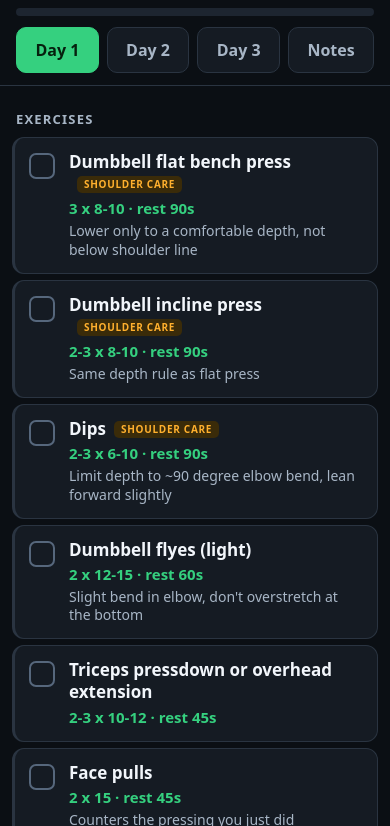
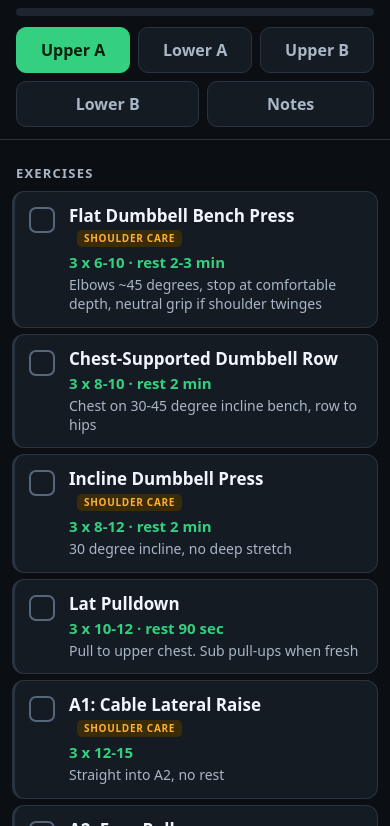
Before and after one commit to tahsin-choudhury/gym-checklist, a plain HTML site: page index.html in a window 390 px wide. Shown: the part 66-892 px from the top of the page. Drawn offline with Linux system fonts and the light colour scheme.

Commit message:
Replace program with 4-day upper/lower hypertrophy split
Dumbbell-first program: Upper A, Lower A, Upper B, Lower B. Supersets marked
A1/A2 and B1/B2, with rest only on the second movement of each pair. Notes
gain equipment rules, double-progression, superset and scheduling sections;
shoulder rules updated (no dips, neutral grip, ear-level overhead pressing).

Tab bar now wraps to a second row so five tabs fit a phone without scrolling.

Co-Authored-By: Claude Opus 5 <noreply@anthropic.com>

```diff
--- a/data.js
+++ b/data.js
@@ -4,7 +4,7 @@
    Exercise fields:
      name     (required) exercise name
      sets     (optional) e.g. "3 x 8-10"
-     rest     (optional) e.g. "90s"
+     rest     (optional) e.g. "2-3 min"   (omit on the first half of a superset)
      cue      (optional) short form/technique reminder
      shoulder (optional) true = flagged with a SHOULDER CARE badge
    Days: add/remove objects in DAYS; tabs are generated automatically.
@@ -21,60 +21,87 @@ const WARMUP = [
 
 const DAYS = [
   {
-    id: "day1",
-    tab: "Day 1",
-    title: "Chest + Triceps",
+    id: "upperA",
+    tab: "Upper A",
+    title: "Chest & Row Focus",
     exercises: [
-      { name: "Dumbbell flat bench press", sets: "3 x 8-10", rest: "90s",
-        cue: "Lower only to a comfortable depth, not below shoulder line", shoulder: true },
-      { name: "Dumbbell incline press", sets: "2-3 x 8-10", rest: "90s",
-        cue: "Same depth rule as flat press", shoulder: true },
-      { name: "Dips", sets: "2-3 x 6-10", rest: "90s",
-        cue: "Limit depth to ~90 degree elbow bend, lean forward slightly", shoulder: true },
-      { name: "Dumbbell flyes (light)", sets: "2 x 12-15", rest: "60s",
-        cue: "Slight bend in elbow, don't overstretch at the bottom" },
-      { name: "Triceps pressdown or overhead extension", sets: "2-3 x 10-12", rest: "45s" },
-      { name: "Face pulls", sets: "2 x 15", rest: "45s",
-        cue: "Counters the pressing you just did" },
-      { name: "Dumbbell external rotation", sets: "2 x 12-15 / side", rest: "45s",
-        cue: "Light dumbbell only, cuff-specific", shoulder: true }
+      { name: "Flat Dumbbell Bench Press", sets: "3 x 6-10", rest: "2-3 min",
+        cue: "Elbows ~45 degrees, stop at comfortable depth, neutral grip if shoulder twinges",
+        shoulder: true },
+      { name: "Chest-Supported Dumbbell Row", sets: "3 x 8-10", rest: "2 min",
+        cue: "Chest on 30-45 degree incline bench, row to hips" },
+      { name: "Incline Dumbbell Press", sets: "3 x 8-12", rest: "2 min",
+        cue: "30 degree incline, no deep stretch", shoulder: true },
+      { name: "Lat Pulldown", sets: "3 x 10-12", rest: "90 sec",
+        cue: "Pull to upper chest. Sub pull-ups when fresh" },
+      { name: "A1: Cable Lateral Raise", sets: "3 x 12-15",
+        cue: "Straight into A2, no rest", shoulder: true },
+      { name: "A2: Face Pull", sets: "3 x 12-15", rest: "90 sec",
+        cue: "External rotate at the end" },
+      { name: "B1: Dumbbell Curl", sets: "2 x 10-12",
+        cue: "Straight into B2, no rest. Last set to failure" },
+      { name: "B2: Rope Pushdown", sets: "2 x 10-12", rest: "90 sec",
+        cue: "Last set to failure" }
     ]
   },
   {
-    id: "day2",
-    tab: "Day 2",
-    title: "Back + Biceps",
+    id: "lowerA",
+    tab: "Lower A",
+    title: "Squat & Hinge",
     exercises: [
-      { name: "Chin-ups", sets: "3-4 x 6-10", rest: "90s",
-        cue: "Control the descent, 2-3 sec" },
-      { name: "Single-arm dumbbell row", sets: "3 x 10 / side", rest: "60s",
-        cue: "Squeeze shoulder blade at top" },
-      { name: "Two-arm bent-over row", sets: "3 x 8-10", rest: "90s",
-        cue: "Flat back, hinge at hips" },
-      { name: "Rear delt fly (light)", sets: "2 x 12-15", rest: "45s" },
-      { name: "Bicep curl", sets: "2-3 x 10-12", rest: "45s" },
-      { name: "Band pull-aparts or face pulls", sets: "2 x 15", rest: "45s" },
-      { name: "Dumbbell external rotation", sets: "2 x 12-15 / side", rest: "45s",
-        cue: "Cuff-specific, light dumbbell only", shoulder: true }
+      { name: "Goblet Squat", sets: "3 x 8-12", rest: "2-3 min",
+        cue: "Heavy DB at chest. Graduate to 2 DBs at shoulders" },
+      { name: "Dumbbell Romanian Deadlift", sets: "3 x 8-10", rest: "2 min",
+        cue: "Hips back, stop before lower back rounds" },
+      { name: "Dumbbell Walking Lunge", sets: "2 x 10 / leg", rest: "2 min" },
+      { name: "Seated Leg Curl", sets: "3 x 10-12", rest: "90 sec",
+        cue: "2-sec negative" },
+      { name: "Standing Calf Raise", sets: "4 x 10-15", rest: "60 sec",
+        cue: "1-sec pause at bottom stretch" },
+      { name: "Cable Crunch", sets: "3 x 10-15", rest: "60 sec" }
     ]
   },
   {
-    id: "day3",
-    tab: "Day 3",
-    title: "Legs + Shoulders + Core",
+    id: "upperB",
+    tab: "Upper B",
+    title: "Shoulders & Vertical Pull",
     exercises: [
-      { name: "Dumbbell goblet squat", sets: "3 x 8-10", rest: "90s",
-        cue: "Chest up, full depth as mobility allows" },
-      { name: "Dumbbell Romanian deadlift", sets: "3 x 8-10", rest: "90s",
-        cue: "Slight knee bend, hinge at hips" },
-      { name: "Walking lunges", sets: "2 x 10 / leg", rest: "60s" },
-      { name: "Calf raise", sets: "3 x 15", rest: "45s" },
-      { name: "Seated dumbbell shoulder press", sets: "2-3 x 8-10", rest: "90s",
-        cue: "Stop just short of full lockout overhead. Main pressing load today", shoulder: true },
-      { name: "Light dumbbell lateral raise", sets: "2 x 12-15", rest: "45s",
-        cue: "Light weight only", shoulder: true },
-      { name: "Dumbbell external rotation", sets: "2 x 12-15 / side", rest: "45s", shoulder: true },
-      { name: "Plank / side plank", sets: "3 x 30-45s", rest: "30s" }
+      { name: "Seated Dumbbell Shoulder Press", sets: "3 x 6-10", rest: "2-3 min",
+        cue: "Neutral grip, stop at ear level", shoulder: true },
+      { name: "Pull-Up", sets: "3 x 6-10", rest: "2-3 min",
+        cue: "Band-assisted or pulldown until 6 strict. Add weight past 3x10" },
+      { name: "Cable Chest Flye", sets: "3 x 10-12", rest: "90 sec",
+        cue: "Stop stretch where the shoulder is happy. Sub deficit push-ups",
+        shoulder: true },
+      { name: "One-Arm Dumbbell Row", sets: "3 x 8-10 / side", rest: "90 sec",
+        cue: "Big range, elbow to hip" },
+      { name: "A1: Dumbbell Lateral Raise", sets: "3 x 12-15",
+        cue: "Straight into A2, no rest", shoulder: true },
+      { name: "A2: Rear-Delt Dumbbell Flye", sets: "3 x 12-15", rest: "90 sec",
+        cue: "Chest-supported on incline bench, light and strict" },
+      { name: "B1: Incline Dumbbell Curl", sets: "2 x 10-12",
+        cue: "Straight into B2, no rest" },
+      { name: "B2: Overhead Cable Triceps Extension", sets: "2 x 10-12", rest: "90 sec",
+        cue: "Last set to failure" }
+    ]
+  },
+  {
+    id: "lowerB",
+    tab: "Lower B",
+    title: "Single-Leg & Glutes",
+    exercises: [
+      { name: "Bulgarian Split Squat", sets: "3 x 8-10 / leg", rest: "2 min",
+        cue: "Rear foot on bench, DBs at sides" },
+      { name: "Dumbbell Hip Thrust", sets: "3 x 10-12", rest: "90 sec",
+        cue: "1-sec glute squeeze at top" },
+      { name: "Leg Extension", sets: "3 x 12-15", rest: "90 sec",
+        cue: "Last set to failure" },
+      { name: "Lying Leg Curl", sets: "3 x 10-12", rest: "90 sec",
+        cue: "Slow negative" },
+      { name: "Seated Calf Raise", sets: "4 x 12-15", rest: "60 sec",
+        cue: "Pause at stretch" },
+      { name: "Hanging Knee Raise", sets: "3 x 10-15", rest: "60 sec",
+        cue: "Curl pelvis up. Sub decline sit-ups" }
     ]
   }
 ];
@@ -83,24 +110,46 @@ const DAYS = [
    Each section: { title, list: [...] } and/or { title, text: "..." } */
 const NOTES = [
   {
+    title: "Equipment rules",
+    list: [
+      "Dumbbell-first. No barbells.",
+      "No chest or back machines (cables and pulldowns are fine).",
+      "No deadlifts from the floor.",
+      "Neutral grip on anything that twinges."
+    ]
+  },
+  {
     title: "Shoulder safety",
     list: [
       "Warm up every session, no exceptions.",
-      "Dumbbells over barbells for pressing.",
-      "Elbows stay above shoulder height at the bottom of presses and dips.",
+      "No dips.",
+      "Press only to a comfortable depth, never a deep stretch.",
       "Pressing elbow angle ~45 degrees from torso, not flared to 90.",
+      "Overhead pressing stops at ear level, neutral grip.",
       "Sharp or pinching pain (different from normal fatigue) means stop that exercise for the day."
     ]
   },
   {
-    title: "Weekly schedule",
-    text: "Rotate Day 1 to Day 2 to Day 3, ideally with a rest day between sessions (e.g. Mon / Wed / Fri). More frequent training weeks just drift the rotation, which is fine."
+    title: "Progression",
+    list: [
+      "Double progression: start at the bottom of each rep range, add reps until all sets hit the top, then move up a dumbbell and go back to the bottom.",
+      "Most sets 1-2 reps shy of failure. Compounds always keep a rep in reserve.",
+      "First 2 weeks back from a layoff: 2 sets per exercise, easy effort.",
+      "Deload every ~7th week: 60% weight, 2 sets."
+    ]
   },
   {
-    title: "Progression",
+    title: "Supersets",
+    text: "A1 and A2 run back-to-back with no rest between them, same for B1 and B2. Rest 90 sec after finishing the pair, then repeat."
+  },
+  {
+    title: "Weekly schedule",
     list: [
-      "Hit the top of a rep range with clean form for two sessions in a row, then add 2.5-5 lb per dumbbell.",
-      "Cuff feels irritated: drop weight 10-20% rather than skip the movement."
+      "Rotate Upper A, Lower A, Upper B, Lower B in order.",
+      "Missed a day? Do the next session in sequence, never double up.",
+      "Avoid back-to-back lower days.",
+      "One full rest day weekly.",
+      "Cardio: TreadClimber 20-30 min easy on 2 of the rest days."
     ]
   },
   {
--- a/styles.css
+++ b/styles.css
@@ -97,17 +97,14 @@ body {
 
 .tabs {
   display: flex;
+  flex-wrap: wrap;
   gap: 8px;
   padding: 10px 16px 12px;
   background: var(--bg);
-  overflow-x: auto;
-  scrollbar-width: none;
 }
 
-.tabs::-webkit-scrollbar { display: none; }
-
 .tab {
-  flex: 1 0 auto;
+  flex: 1 1 auto;
   min-height: 46px;
   padding: 0 16px;
   border: 1px solid var(--border);
--- a/sw.js
+++ b/sw.js
@@ -1,7 +1,7 @@
 /* Service worker: caches the app shell so the app works offline.
    Bump CACHE_VERSION whenever you edit any file below (data.js included)
    so installed copies pick up the change. */
-const CACHE_VERSION = "gym-checklist-v4";
+const CACHE_VERSION = "gym-checklist-v5";
 
 const APP_SHELL = [
   "./",
```
Also changed, not shown: 1 other file.
